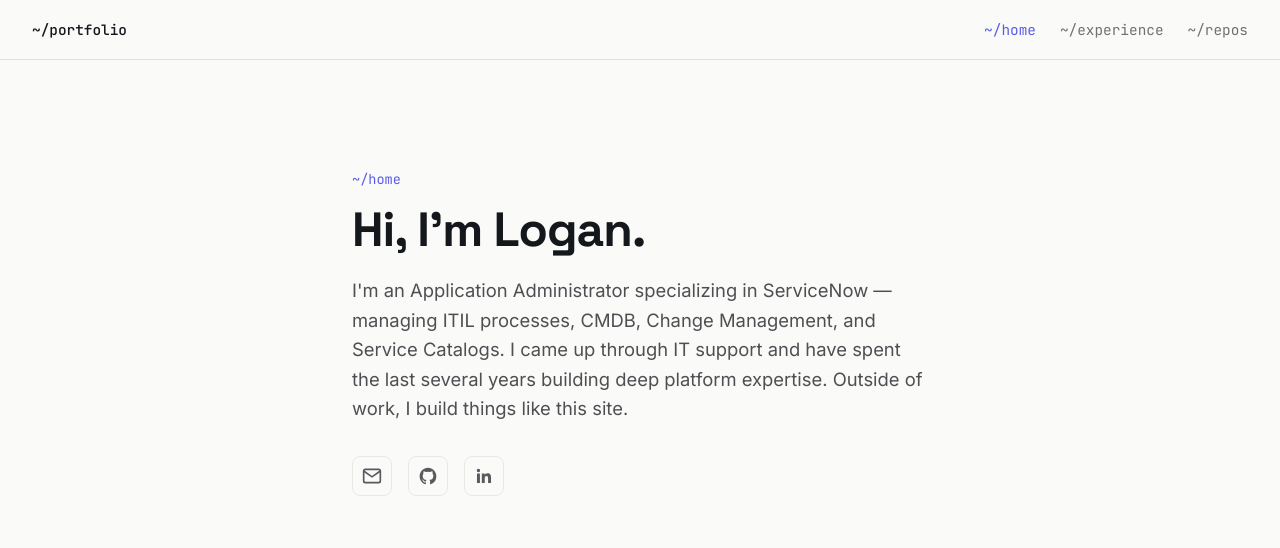
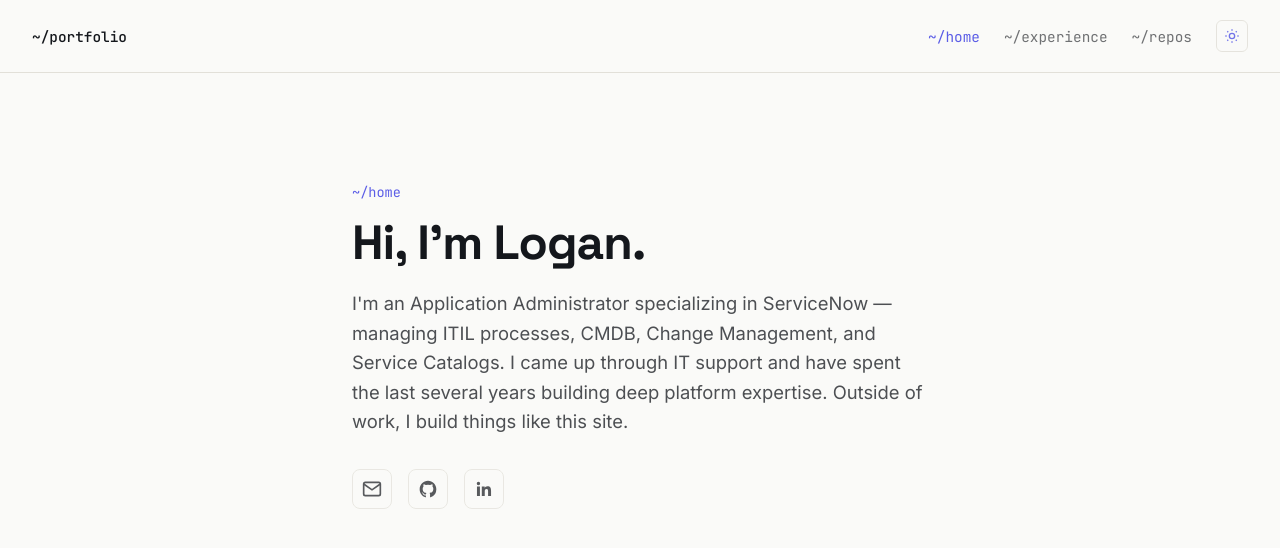
Before and after one commit to logan818/portfolio-app, an Angular app in the folder frontend/: page / in a window 1280 px wide. Shown: the top 548 px of the page. Built offline with nearby package versions, Linux system fonts and the light colour scheme.

Commit message:
Add dark/light toggle to website

```diff
--- a/frontend/src/app/components/nav/nav.html
+++ b/frontend/src/app/components/nav/nav.html
@@ -4,5 +4,14 @@
     <a routerLink="/" routerLinkActive="active" [routerLinkActiveOptions]="{exact: true}">~/home</a>
     <a routerLink="/experience" routerLinkActive="active">~/experience</a>
     <a routerLink="/repos" routerLinkActive="active">~/repos</a>
+    <button class="theme-toggle" (click)="toggleTheme()" [attr.aria-label]="isDark() ? 'Switch to light mode' : 'Switch to dark mode'">
+      <svg *ngIf="!isDark()" viewBox="0 0 24 24" fill="none" stroke="currentColor" stroke-width="2">
+        <circle cx="12" cy="12" r="4"/>
+        <path d="M12 2v2M12 20v2M4.93 4.93l1.41 1.41M17.66 17.66l1.41 1.41M2 12h2M20 12h2M4.93 19.07l1.41-1.41M17.66 6.34l1.41-1.41"/>
+      </svg>
+      <svg *ngIf="isDark()" viewBox="0 0 24 24" fill="currentColor">
+        <path d="M21 12.79A9 9 0 1 1 11.21 3 7 7 0 0 0 21 12.79Z"/>
+      </svg>
+    </button>
   </div>
 </nav>
--- a/frontend/src/app/components/nav/nav.scss
+++ b/frontend/src/app/components/nav/nav.scss
@@ -16,6 +16,7 @@
 
 .nav__links {
   display: flex;
+  align-items: center;
   gap: 1.5rem;
 }
 
@@ -34,3 +35,29 @@
   opacity: 1;
   color: var(--accent);
 }
+
+.theme-toggle {
+  background: none;
+  border: 1px solid var(--border);
+  border-radius: 6px;
+  width: 32px;
+  height: 32px;
+  padding: 0;
+  display: flex;
+  align-items: center;
+  justify-content: center;
+  align-self: center;
+  cursor: pointer;
+  color: var(--accent);
+  opacity: 0.85;
+  transition: opacity 0.15s ease, border-color 0.15s ease;
+}
+.theme-toggle svg {
+  width: 16px;
+  height: 16px;
+}
+
+.theme-toggle:hover {
+  opacity: 1;
+  border-color: var(--accent);
+}
--- a/frontend/src/app/components/nav/nav.ts
+++ b/frontend/src/app/components/nav/nav.ts
@@ -1,11 +1,28 @@
-import { Component } from '@angular/core';
+import { Component, signal } from '@angular/core';
+import { CommonModule } from '@angular/common';
 import { RouterLink } from '@angular/router';
 import { RouterLinkActive } from '@angular/router';
 
 @Component({
-  imports: [RouterLink, RouterLinkActive],
+  imports: [RouterLink, RouterLinkActive, CommonModule],
   selector: 'app-nav',
   styleUrl: './nav.scss',
   templateUrl: './nav.html',
 })
-export class Nav {}
+export class Nav {
+  isDark = signal(localStorage.getItem('theme') === 'dark');
+
+  constructor() {
+    this.applyTheme();
+  }
+
+  toggleTheme(): void {
+    this.isDark.set(!this.isDark());
+    localStorage.setItem('theme', this.isDark() ? 'dark' : 'light');
+    this.applyTheme();
+  }
+
+  private applyTheme(): void {
+    document.documentElement.classList.toggle('dark', this.isDark());
+  }
+}
--- a/frontend/src/styles.scss
+++ b/frontend/src/styles.scss
@@ -8,6 +8,13 @@
   --font-display: 'Space Grotesk', sans-serif;
   --font-body: 'Inter', sans-serif;
   --font-mono: 'JetBrains Mono', monospace;
+}
+
+:root.dark {
+  --ink: #f0efeb;
+  --paper: #14171c;
+  --paper-dim: #1e2229;
+  --border: #2a2e35;
 }
 
 * {
```
